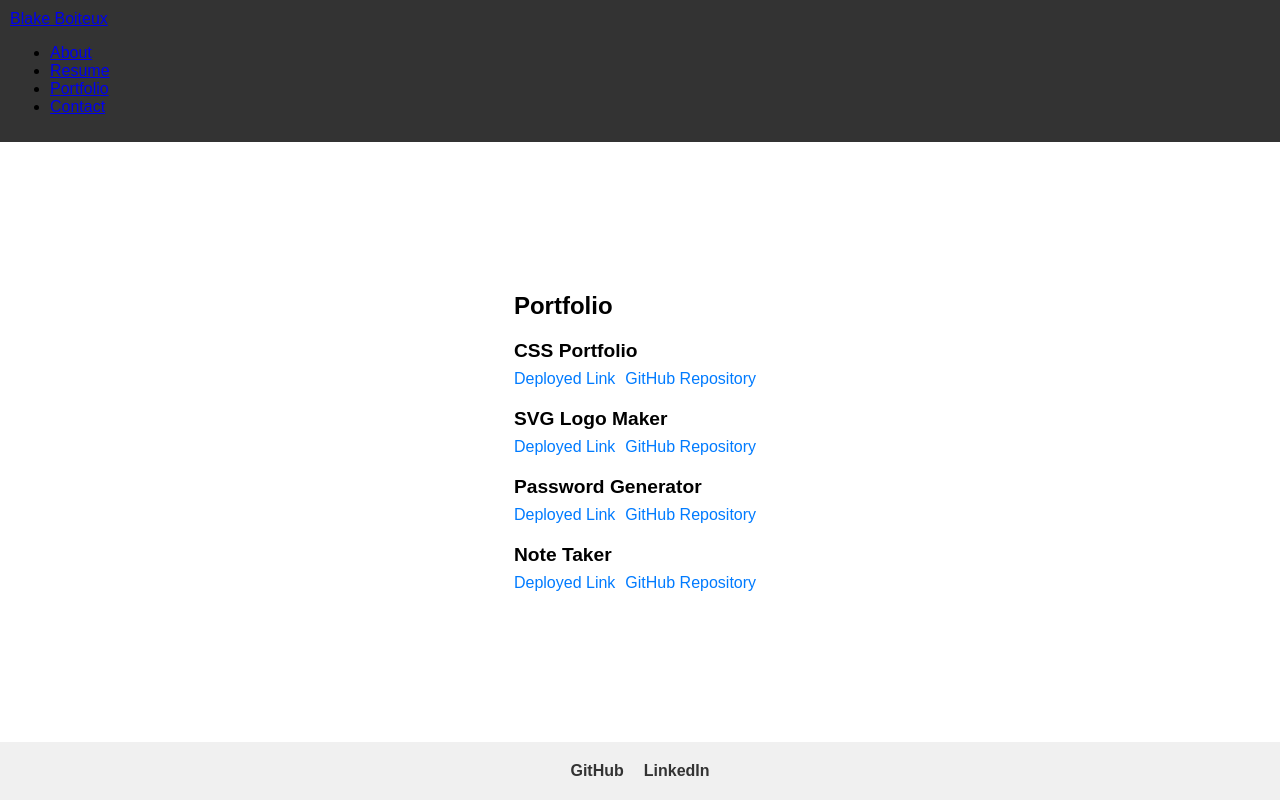
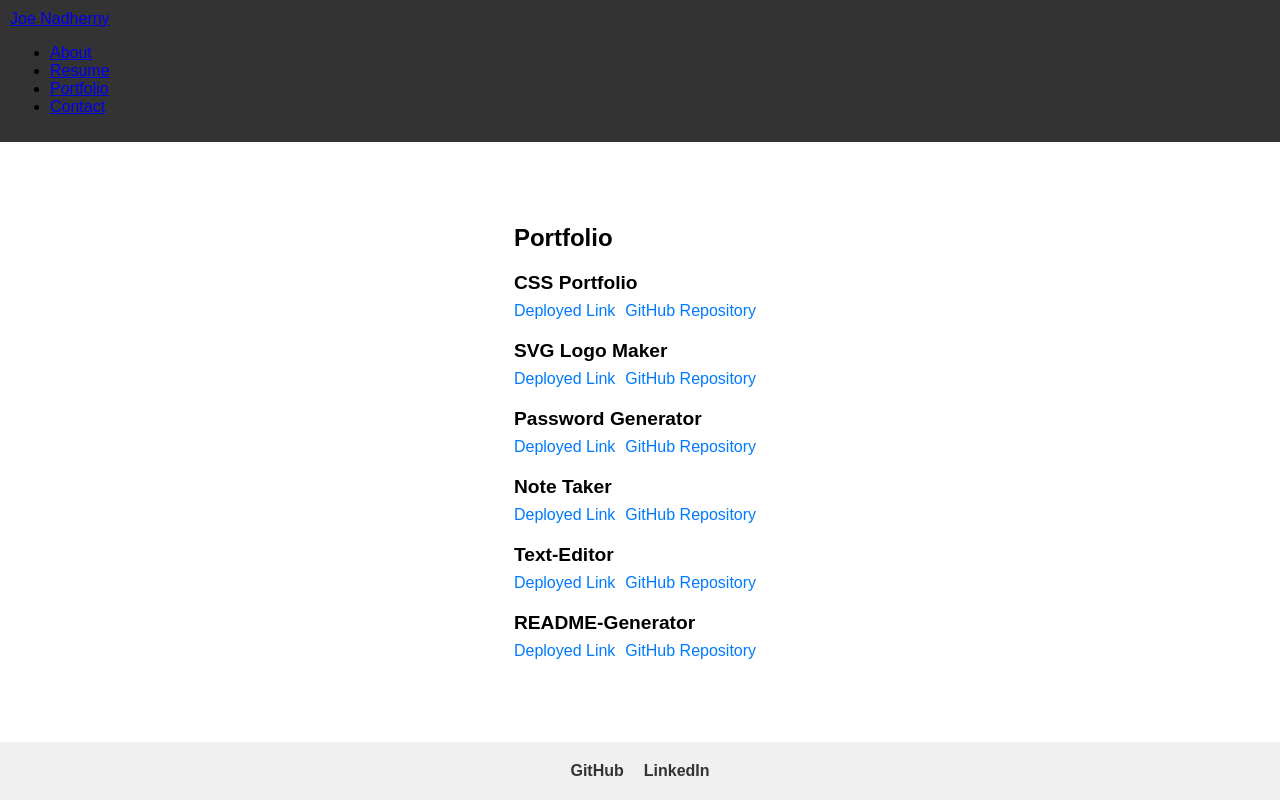
Before and after one commit to joenadherny/React-Portfolio, a React (Vite) app: page /portfolio in a window 1280 px wide. Built offline with nearby package versions, Linux system fonts and the light colour scheme.

Commit message:
finally got it to work

```diff
--- a/package.json
+++ b/package.json
@@ -12,8 +12,14 @@
   "author": "",
   "license": "ISC",
   "devDependencies": {
+    "@vitejs/plugin-react": "^4.2.1",
     "@vitejs/plugin-react-refresh": "^1.3.6",
     "vite": "^5.0.7",
     "vite-plugin-icons": "^0.6.5"
+  },
+  "dependencies": {
+    "react": "^18.2.0",
+    "react-dom": "^18.2.0",
+    "react-router-dom": "^6.20.1"
   }
 }
--- a/src/components/Navbar.jsx
+++ b/src/components/Navbar.jsx
@@ -1,12 +1,12 @@
-// src/components/Navbar.jsx
+
 import React from 'react';
 import { Link } from 'react-router-dom';
-import './Navbar.css'; // Import your CSS file
+import './Navbar.css';
 
 const Navbar = () => {
   return (
     <nav className="navbar-container">
-      <Link to="/" className="navbar-logo">Blake Boiteux</Link>
+      <Link to="/" className="navbar-logo">Joe Nadherny</Link>
       <ul className="navbar-list">
         <li className="navbar-item"><Link to="/about">About</Link></li>
         <li className="navbar-item"><Link to="/resume">Resume</Link></li>
--- a/src/pages/AboutMe.jsx
+++ b/src/pages/AboutMe.jsx
@@ -7,7 +7,7 @@ const AboutMe = () => {
   return (
     <div className="about-me-container">
       <h2>About Me</h2>
-      <img src={aboutMeImage} alt="Developer Avatar" className="about-me-image" />
+
       <p className="about-me-bio">
         My name is Joe Nadherny and I have just started my career path into coding. Below are some of the projects I have worked on over the past months in my Full Stack Web Development bootcamp I am finishing up.
         Besides coding, I am into biking and snowboarding all around Utah. I am hoping that through more practice and work I will be able to land a coding job!
--- a/src/pages/Portfolio.jsx
+++ b/src/pages/Portfolio.jsx
@@ -7,30 +7,42 @@ const Portfolio = () => {
     {
       title: 'CSS Portfolio',
       imageSrc: "src/assets/Screenshot1.png",
-      deployedLink: 'https://example.com/project1',
-      githubLink: 'https://github.com/example/project1',
+      deployedLink: 'https://joenadherny.github.io/Portfolio-CSS/',
+      githubLink: 'https://github.com/joenadherny/Portfolio-CSS',
     },
     {
       title: 'SVG Logo Maker',
       imageSrc: "src/assets/Screenshot2.png",
-      deployedLink: 'https://example.com/project2',
-      githubLink: 'https://github.com/example/project2',
+      deployedLink: 'https://joenadherny.github.io/SVG--Logo-Creator/',
+      githubLink: 'https://github.com/joenadherny/SVG--Logo-Creator',
     },
     {
         title: 'Password Generator',
         imageSrc: "src/assets/Screenshot4.png",
-        deployedLink: 'https://example.com/project2',
-        githubLink: 'https://github.com/example/project2',
+        deployedLink: 'https://joenadherny.github.io/Password-Generator/',
+        githubLink: 'https://github.com/joenadherny/Password-Generator',
       },
       {
         title: 'Note Taker',
         imageSrc: "src/assets/Screenshot3.png",
-        deployedLink: 'https://example.com/project2',
-        githubLink: 'https://github.com/example/project2',
+        deployedLink: 'https://bote-taker-production.up.railway.app/',
+        githubLink: 'https://github.com/joenadherny/Bote-Taker',
+      },
+      {
+        title: 'Text-Editor',
+        imageSrc: "src/assets/Screenshot3.png",
+        deployedLink: 'https://text-editor-production-7b11.up.railway.app/',
+        githubLink: 'https://github.com/joenadherny/Text-Editor',
+      },
+      {
+        title: 'README-Generator',
+        imageSrc: "src/assets/Screenshot3.png",
+        deployedLink: 'https://joenadherny.github.io/README-Generator-/',
+        githubLink: 'https://github.com/joenadherny/README-Generator-',
       },
 
 
-
+    // Add more projects as needed
   ];
 
   return (
--- a/vite.config.js
+++ b/vite.config.js
@@ -1,21 +1,20 @@
-import ReactRefreshPlugin from '@vitejs/plugin-react-refresh';
+import { defineConfig } from 'vite';
+import react from '@vitejs/plugin-react';
 import ViteIcons, { ViteIconsResolver } from 'vite-plugin-icons';
 
-export default {
-    plugins: [
-      ReactRefreshPlugin(),
-      ViteIcons(),
-    ],
+// https://vitejs.dev/config/
+export default defineConfig({
+  plugins: [react(), ViteIcons()],
   resolve: {
     alias: {
       '@': '/src',
     },
   },
   server: {
-      open: '/',
     port: 3000,
+    open: true,
   },
   build: {
     outDir: 'dist',
   },
-  };
+});
```
Also changed, not shown: 1 other file (tests, documents, lock files or other folders). Lines whose indentation alone changed are shown as unchanged.
